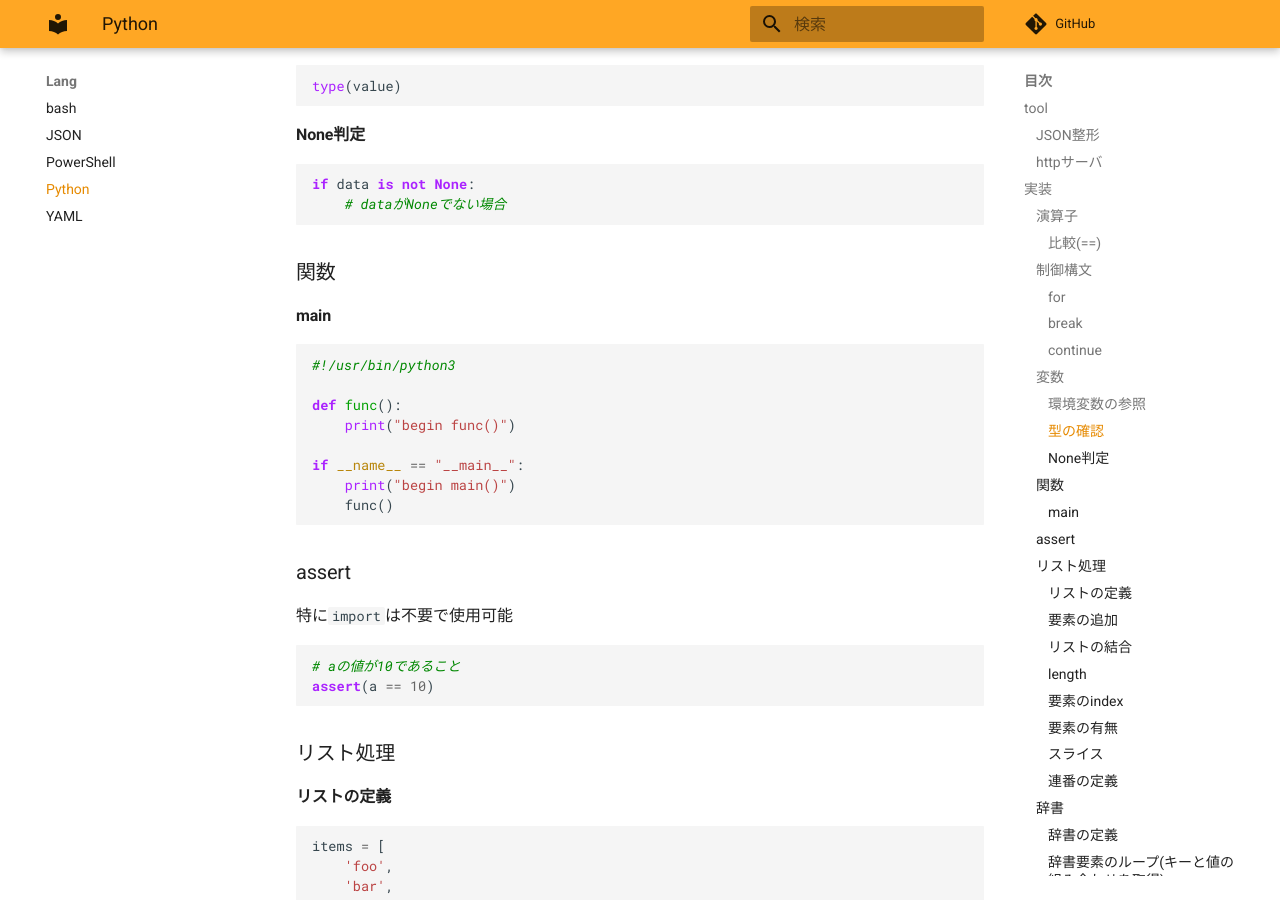
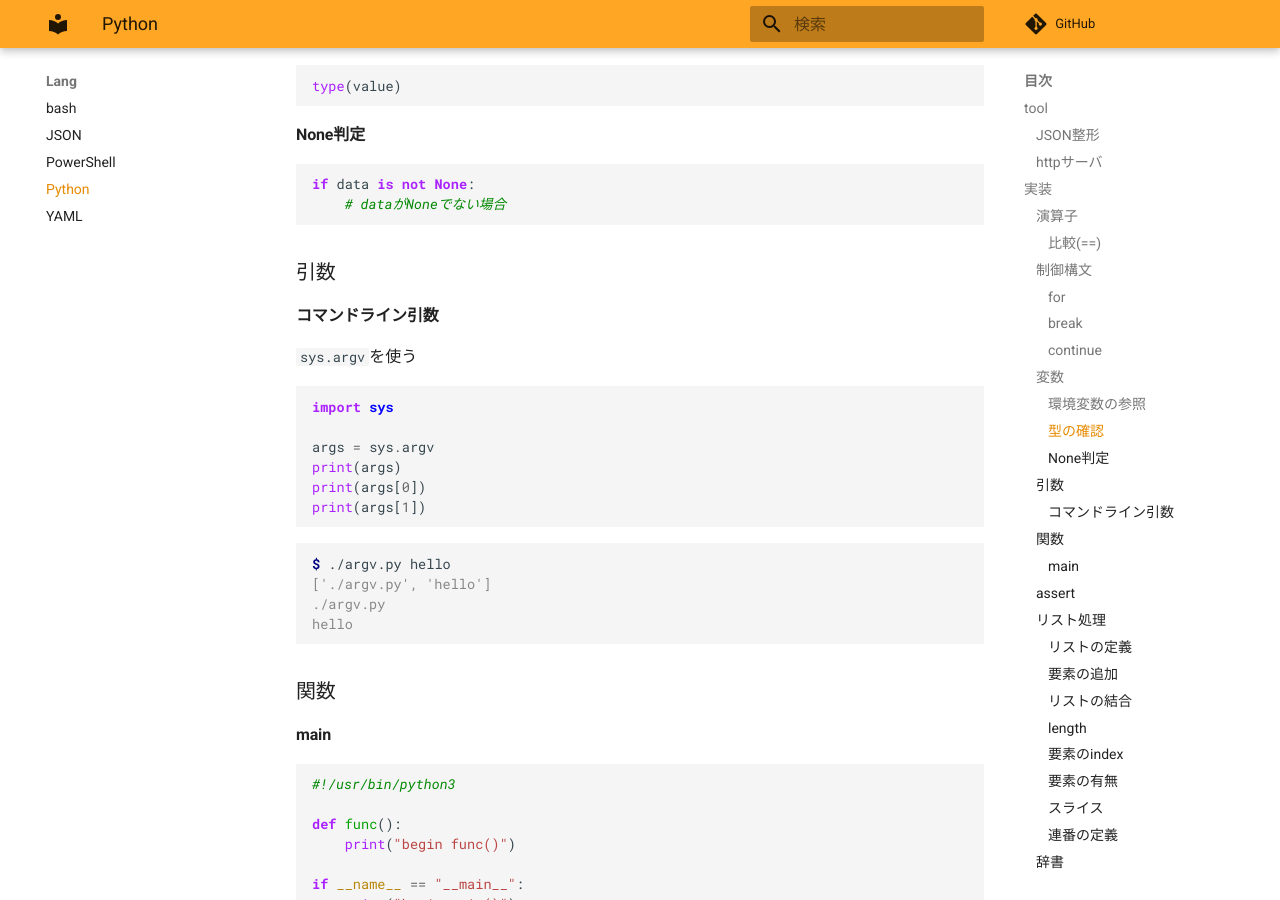
Before and after one commit to zaki-lknr/docs, an MkDocs documentation site: the page built from docs/lang/python.md, in a window 1280 px wide and 900 px high, scrolled down 2020 px. Built offline with MkDocs 1.6.1 and Material for MkDocs 9.7.7, drawn with Linux system fonts in a browser that asks for light colours; comment, search, counter and statistics services are not loaded.

Commit message:
add: lang/python: コマンドライン引数

````diff
--- a/docs/lang/python.md
+++ b/docs/lang/python.md
@@ -104,6 +104,28 @@ type(value)
 ```python
 if data is not None:
     # dataがNoneでない場合
+```
+
+### 引数
+
+#### コマンドライン引数
+
+`sys.argv`を使う
+
+```python
+import sys
+
+args = sys.argv
+print(args)
+print(args[0])
+print(args[1])
+```
+
+```console
+$ ./argv.py hello
+['./argv.py', 'hello']
+./argv.py
+hello
 ```
 
 ### 関数
````
